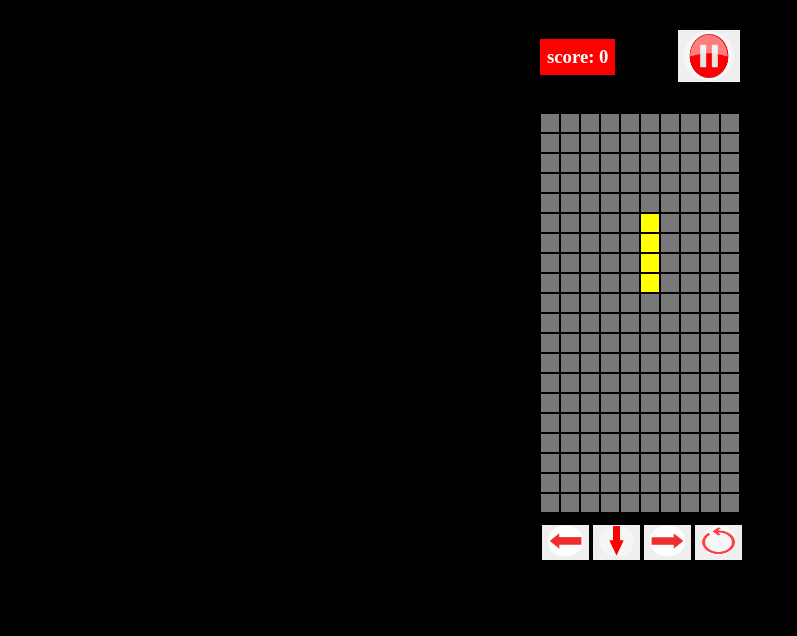
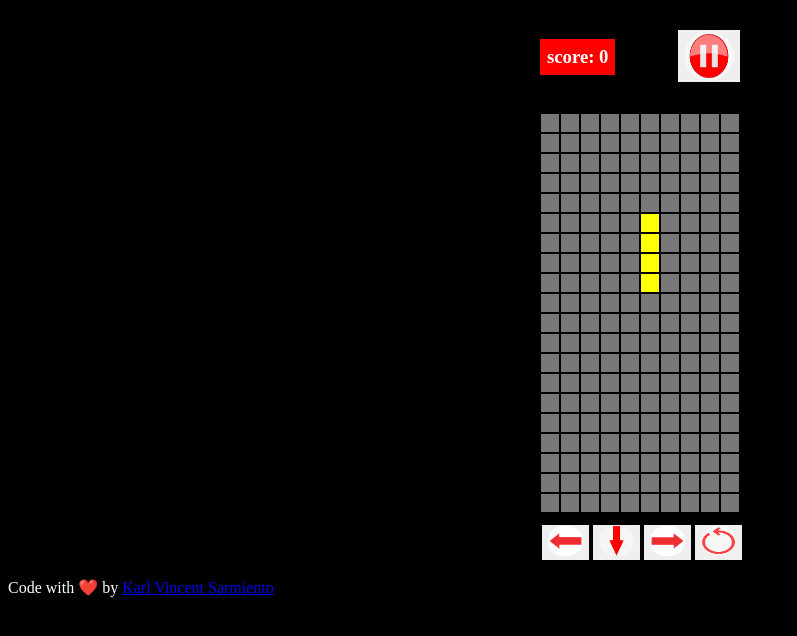
Before and after one commit to karlvindev/tetris, a plain HTML site: page index.html in a window 1280 px wide. Shown: the whole page, without its empty margins (0-797 px from the left). Drawn offline with Linux system fonts and the light colour scheme.

Commit message:
Edited my copyright in the footer.
Edited my copyright in the footer.

```diff
--- a/index.html
+++ b/index.html
@@ -238,6 +238,10 @@
         <button class="btn" id="rotate"><img src="rotate.png" alt="rotate"></button>
     </div>
 
+    <p>Code with ❤️ by
+        <a href="https://github.com/karlvindev" target="_blank">Karl Vincent Sarmiento</a>
+    </p>
+
     <script src="index.js" defer></script>
 </body>
 </html>
```
